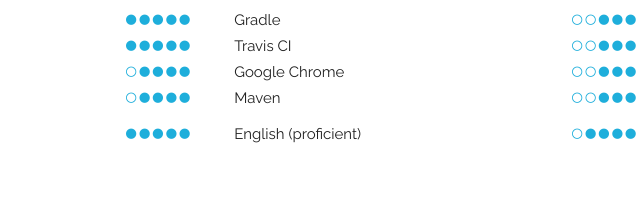
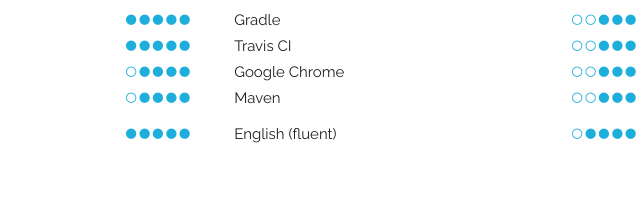
Before and after one commit to devgg/devgg.github.io, a plain HTML site: page index.html in a window 1280 px wide. Shown: the part 3657-3873 px from the top of the page, 428-1068 px from the left. Drawn offline with nearby package versions, Linux system fonts and the light colour scheme.

Commit message:
Deploy to GitHub Pages: bc0d470da39f7cb8fa39f30239d6613c7d6fa418

```diff
--- a/index.html
+++ b/index.html
@@ -492,7 +492,7 @@
             </div>
             <div class="one-half column">
                 <div id="english" class="skill">
-                    <div class="skill_name">English (proficient)</div>
+                    <div class="skill_name">English (fluent)</div>
                     <div class="skill_rating">
                         <i class="fa fa-circle-thin"></i>
                         <i class="fa fa-circle"></i>
```
